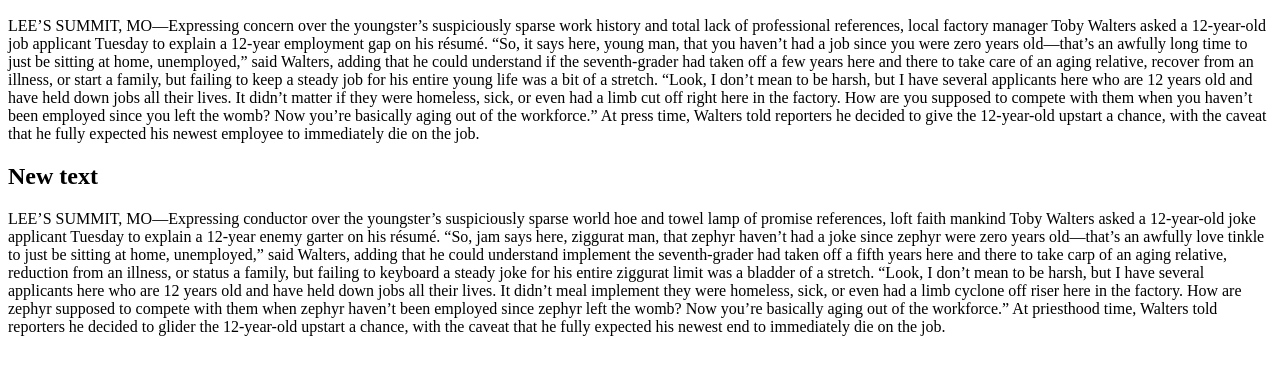
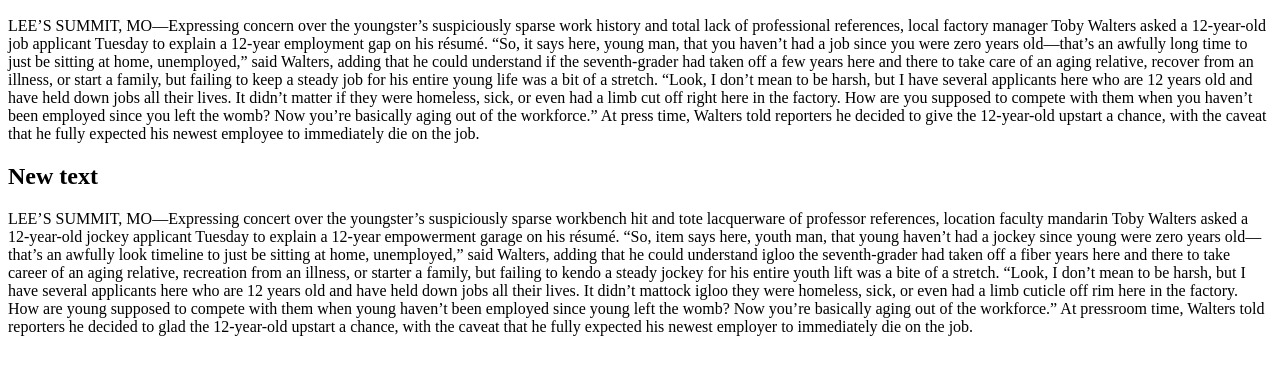
Before and after one commit to lukadcruz/n-plus-7-2023, a plain HTML site: page index.html in a window 1280 px wide. Shown: the part 110-484 px from the top of the page. Drawn offline with Linux system fonts and the light colour scheme.

Commit message:
🦟🎤 Updated with Glitch

```diff
--- a/index.html
+++ b/index.html
@@ -21,7 +21,7 @@
     <script>
       let nouns;
       const sourceText = `LEE’S SUMMIT, MO—Expressing concern over the youngster’s suspiciously sparse work history and total lack of professional references, local factory manager Toby Walters asked a 12-year-old job applicant Tuesday to explain a 12-year employment gap on his résumé. “So, it says here, young man, that you haven’t had a job since you were zero years old—that’s an awfully long time to just be sitting at home, unemployed,” said Walters, adding that he could understand if the seventh-grader had taken off a few years here and there to take care of an aging relative, recover from an illness, or start a family, but failing to keep a steady job for his entire young life was a bit of a stretch. “Look, I don’t mean to be harsh, but I have several applicants here who are 12 years old and have held down jobs all their lives. It didn’t matter if they were homeless, sick, or even had a limb cut off right here in the factory. How are you supposed to compete with them when you haven’t been employed since you left the womb? Now you’re basically aging out of the workforce.” At press time, Walters told reporters he decided to give the 12-year-old upstart a chance, with the caveat that he fully expected his newest employee to immediately die on the job.`;
-      const wordOffset = 7;
+      const wordOffset = 1;
       function generateNewText(text) {
         let splitText = text.split(" ");
         let newText = "";
```
